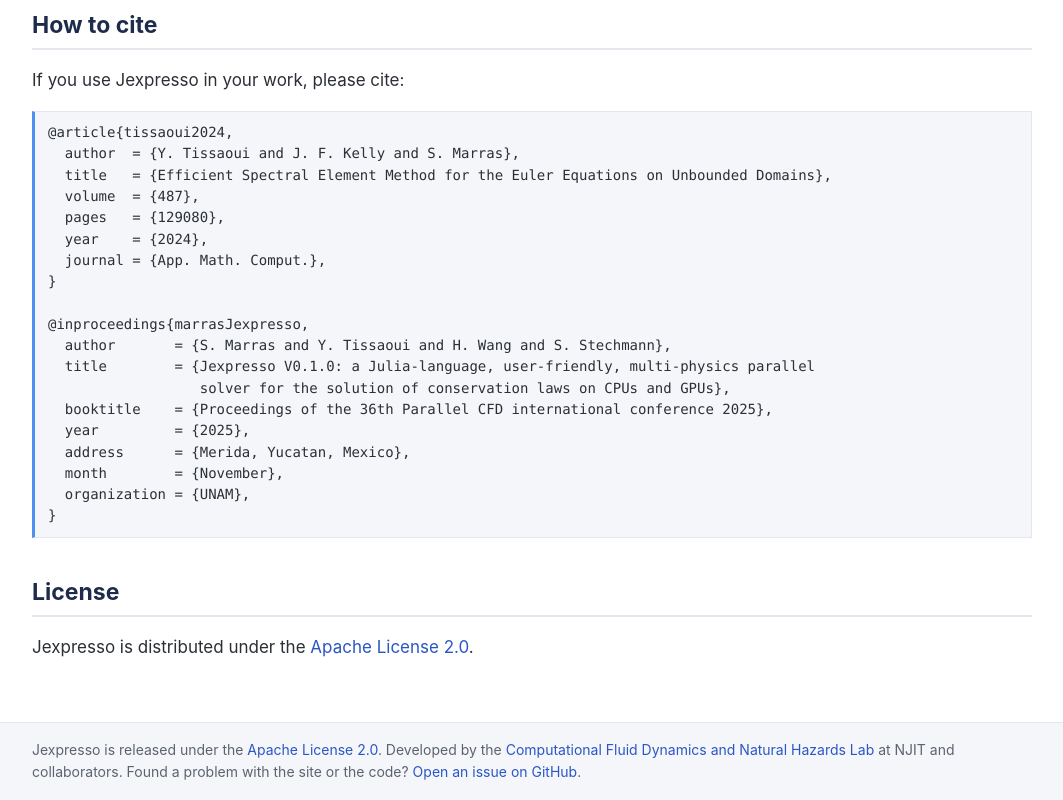
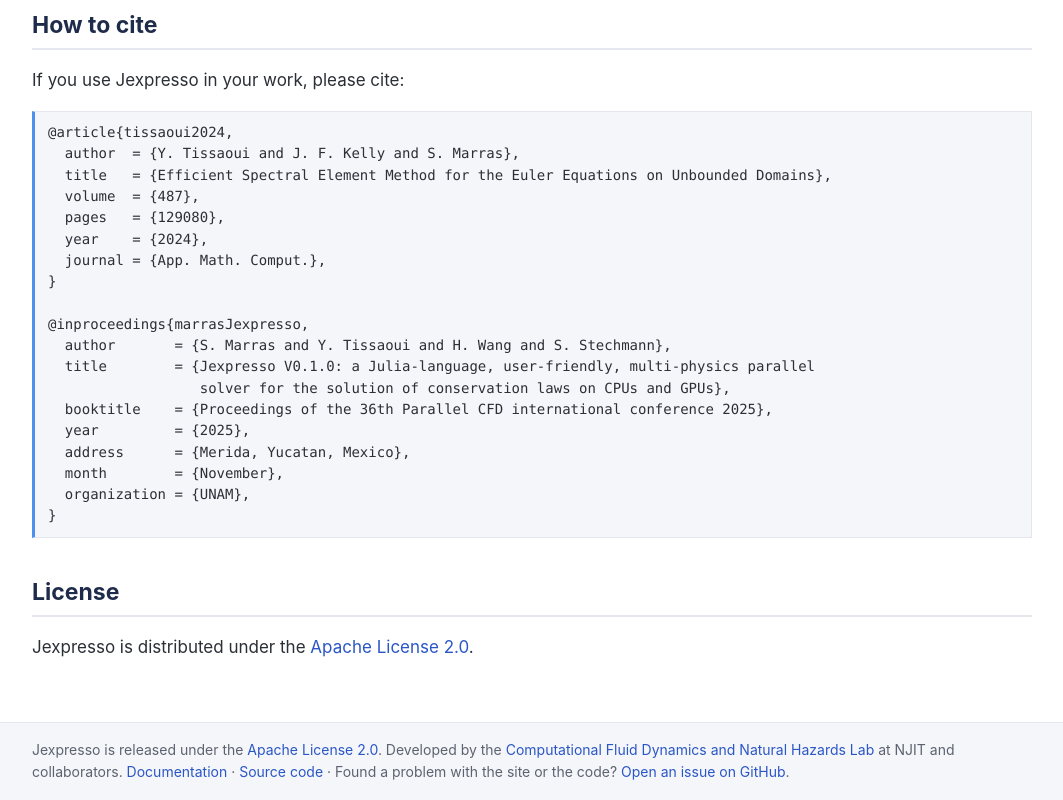
Before and after one commit to phsrinivas/jexpresso-site, a plain HTML site: page about.html in a window 1280 px wide. Shown: the part 438-1238 px from the top of the page, without its empty margins (108-1171 px from the left). Drawn offline with Linux system fonts and the light colour scheme.

Commit message:
Add documentation and source code links to the footer

```diff
--- a/about.html
+++ b/about.html
@@ -66,7 +66,7 @@
 <footer>
   <p>Jexpresso is released under the <a href="https://github.com/smarras79/Jexpresso/blob/master/LICENSE.md">Apache License 2.0</a>.
   Developed by the <a href="https://smarras79.github.io">Computational Fluid Dynamics and Natural Hazards Lab</a> at NJIT and collaborators.
-  Found a problem with the site or the code? <a href="https://github.com/smarras79/Jexpresso/issues">Open an issue on GitHub</a>.</p>
+  <a href="https://smarras79.github.io/Jexpresso/dev/">Documentation</a> · <a href="https://github.com/smarras79/Jexpresso">Source code</a> · Found a problem with the site or the code? <a href="https://github.com/smarras79/Jexpresso/issues">Open an issue on GitHub</a>.</p>
 </footer>
 
 </body>
```
Also changed, not shown: gallery.html (+1 -1 lines), index.html (+1 -1 lines), install.html (+1 -1 lines).
